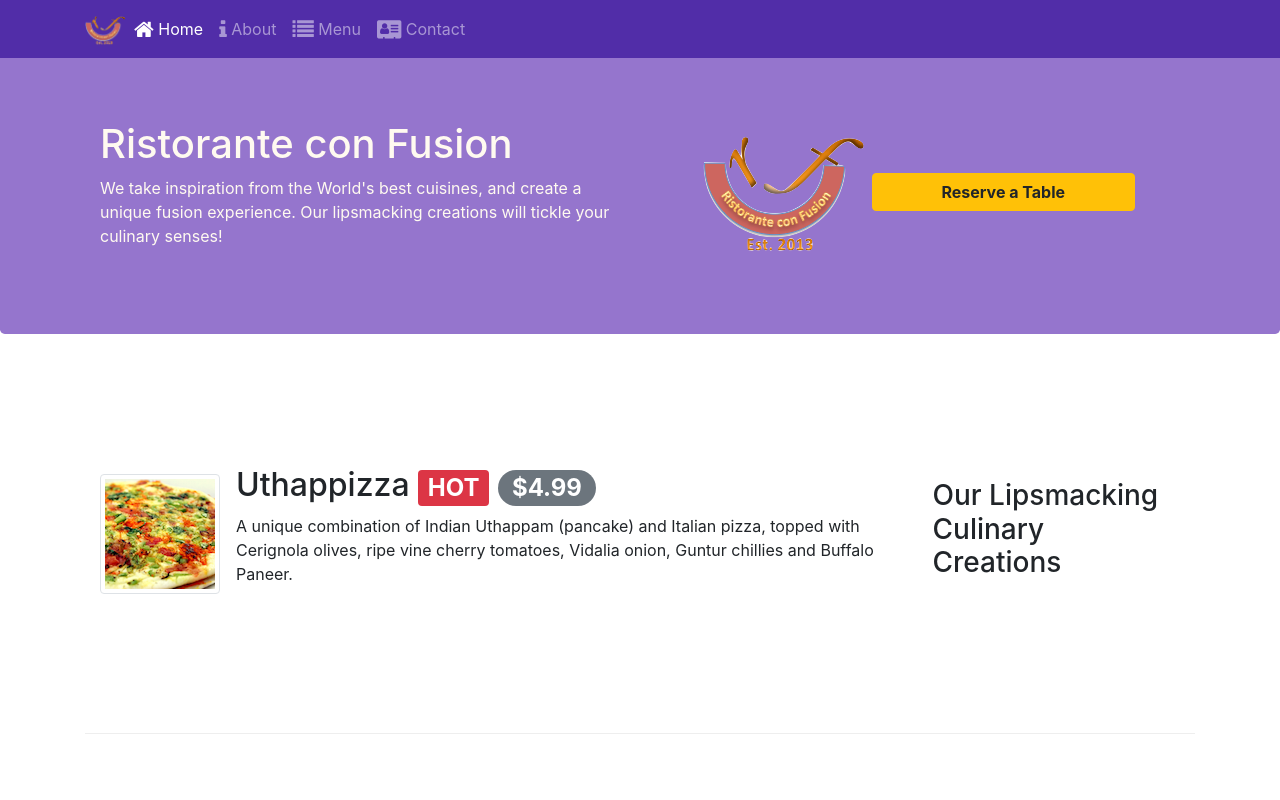
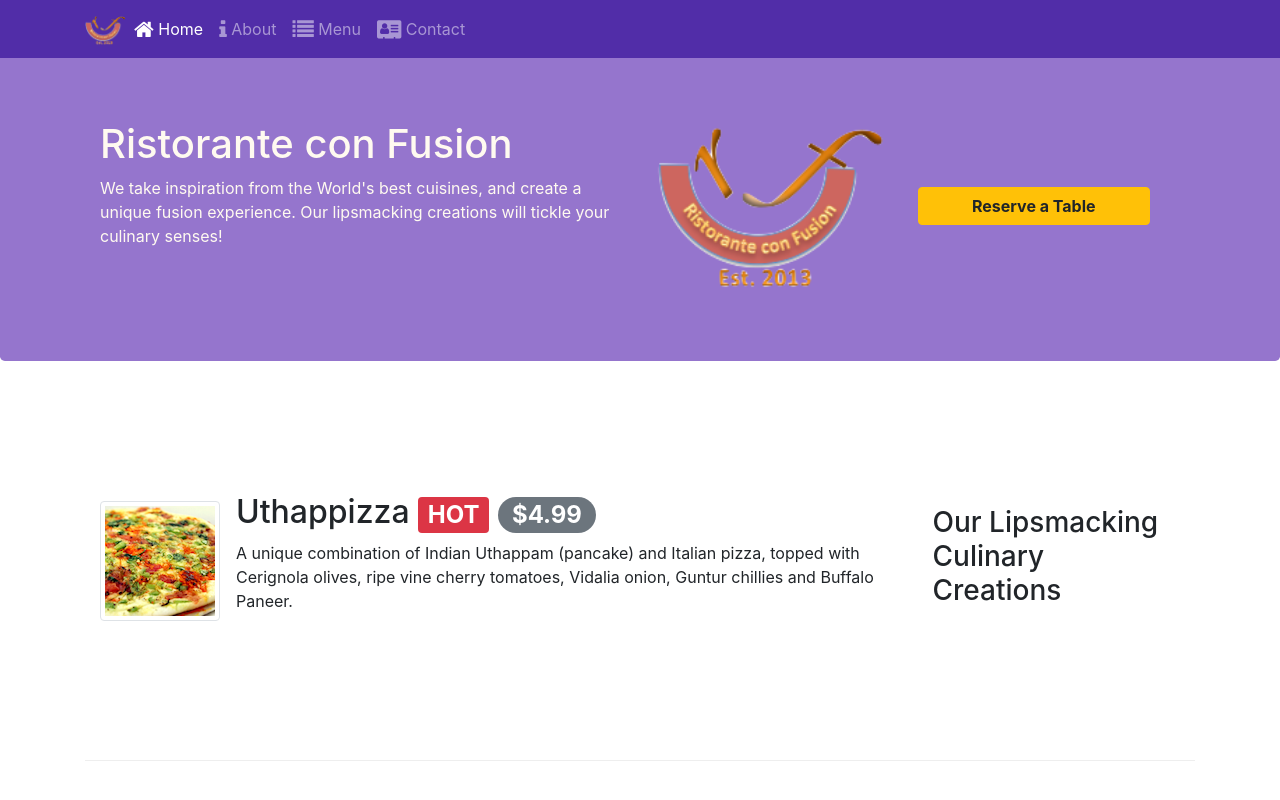
Before and after one commit to baberarjumand/conFusion-Bootstrap-Tutorial, a website: page index.html in a window 1280 px wide. Shown: the top 800 px of the page. Drawn offline with nearby package versions, Linux system fonts and the light colour scheme.

Commit message:
fixed assignment 2 submission

```diff
--- a/index.html
+++ b/index.html
@@ -39,9 +39,9 @@
                     <h1>Ristorante con Fusion</h1>
                     <p>We take inspiration from the World's best cuisines, and create a unique fusion experience. Our lipsmacking creations will tickle your culinary senses!</p>
                 </div>
-                <div class="col-12 col-sm align-self-center text-center">
-                    <img src="img/logo.png" class="img-fluid">
-                    <a href="#reservation"><button class="btn btn-warning col-12 col-md-6"><strong>Reserve a Table</strong></button></a>
+                <div class="col-12 col-sm-6 row align-items-center text-center">
+                    <img src="img/logo.png" class="img-fluid col-12 col-md-6">
+                    <a href="#reservation" class="col-12 col-md-6"><button class="btn btn-warning btn-block"><strong>Reserve a Table</strong></button></a>
                 </div>
             </div>
         </div>
```
